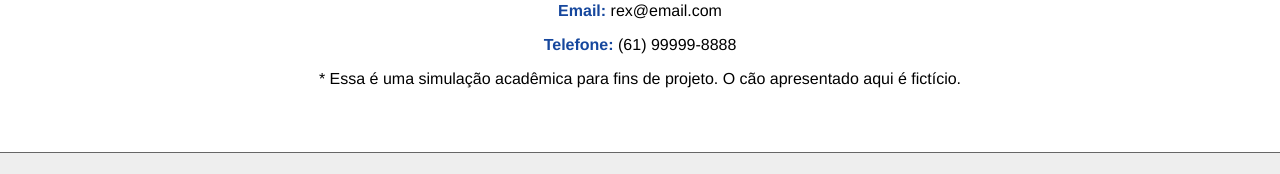
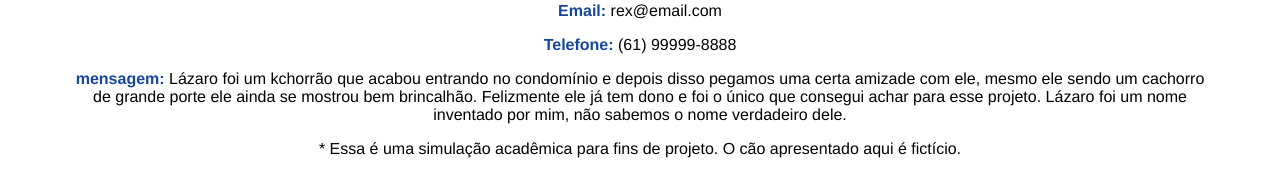
Before and after one commit to J-VictorJ/Projeto_Faculdade, a React (Create React App) app in the folder frontend/: page /pet/1 in a window 1280 px wide. Shown: the part 526-700 px from the top of the page. Built offline with nearby package versions, Linux system fonts and the light colour scheme.

Commit message:
Mensagem

```diff
--- a/frontend/src/components/pages/Pet/PetDetails.js
+++ b/frontend/src/components/pages/Pet/PetDetails.js
@@ -23,6 +23,7 @@ const petsData = {
       nome: "Maria Souza",
       email: "luna@email.com",
       telefone: "(61) 91111-2222",
+      mensagem: "Fiuii, olha a mensagem!!!",
     },
   },
 };
@@ -65,6 +66,10 @@ function PetDetails() {
       <p>
         <span className="bold">Telefone:</span> {pet.ownerContact.telefone}
       </p>
+      <p>
+        <span className="bold">mensagem:</span> {pet.ownerContact.mensagem}
+      </p>
+
       <p className={styles.note}>
         * Essa é uma simulação acadêmica para fins de projeto. O cão apresentado aqui é fictício.
       </p>
```
